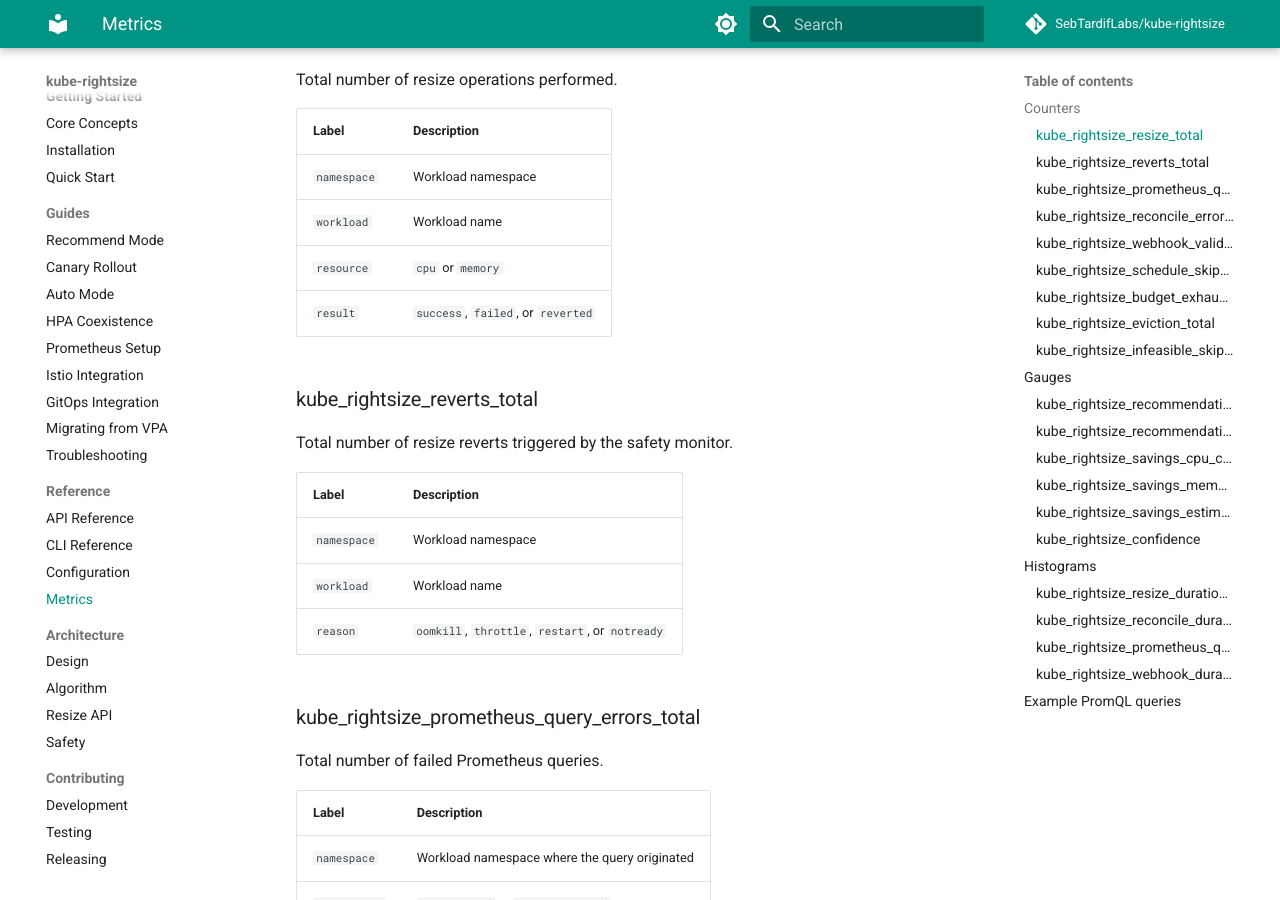
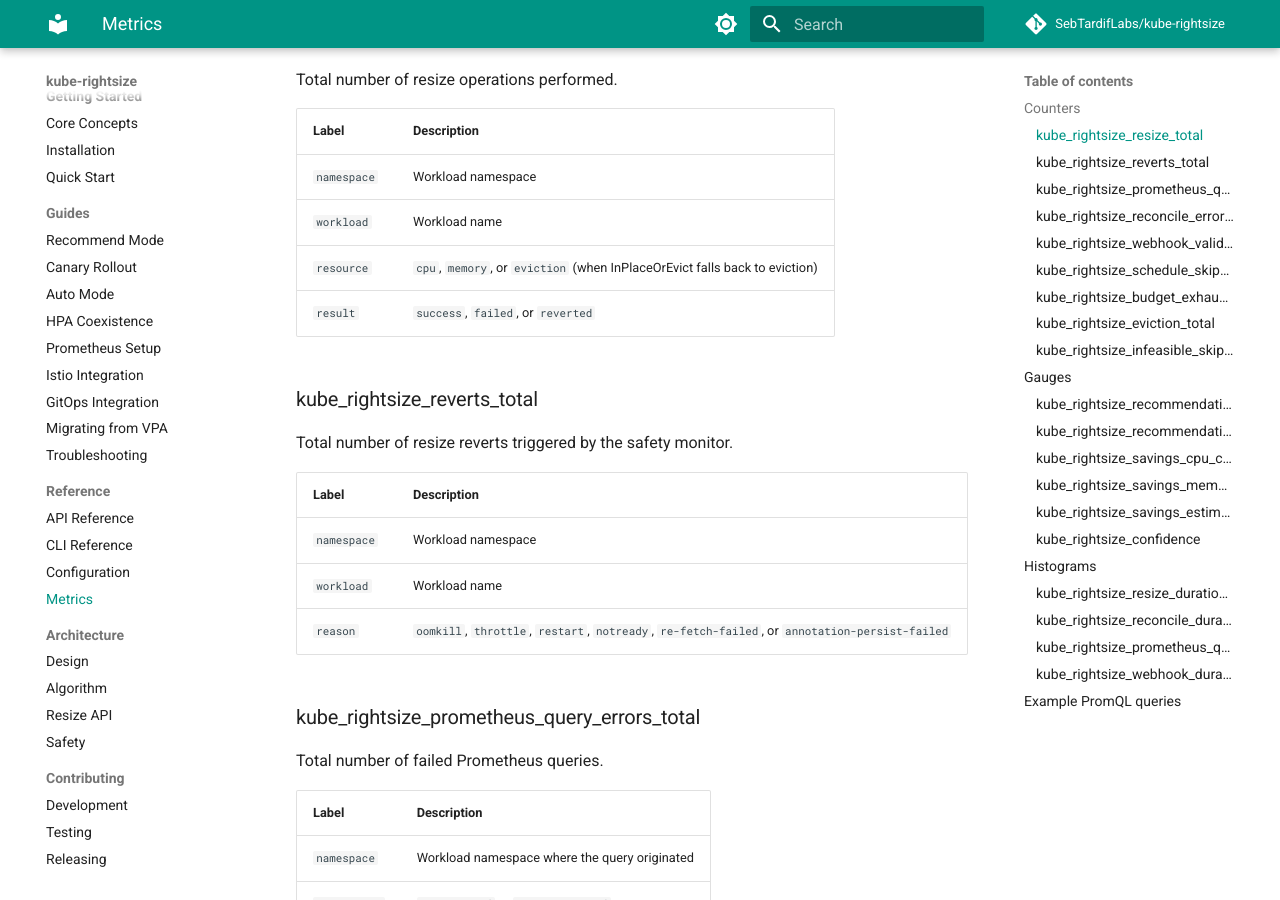
Before and after one commit to attune-io/attune, an MkDocs documentation site: the page built from docs/reference/metrics.md, in a window 1280 px wide and 900 px high, scrolled down 301 px. Built offline with MkDocs 1.6.1 and Material for MkDocs 9.7.7, drawn with Linux system fonts in a browser that asks for light colours; comment, search, counter and statistics services are not loaded.

Commit message:
fix: correct metric label docs and fix gci lint
- metrics.md: eviction_total result label is 'denied' not 'failed'
- metrics.md: resize_total resource label includes 'eviction' value
- metrics.md: reverts_total reason includes re-fetch-failed and
  annotation-persist-failed values
- Fix gci import alignment in session-improve tests

Signed-off-by: Sebastien Tardif <sebtardif@ncf.ca>

```diff
--- a/docs/reference/metrics.md
+++ b/docs/reference/metrics.md
@@ -11,7 +11,7 @@ Total number of resize operations performed.
 |-------|-------------|
 | `namespace` | Workload namespace |
 | `workload` | Workload name |
-| `resource` | `cpu` or `memory` |
+| `resource` | `cpu`, `memory`, or `eviction` (when InPlaceOrEvict falls back to eviction) |
 | `result` | `success`, `failed`, or `reverted` |
 
 ### kube_rightsize_reverts_total
@@ -22,7 +22,7 @@ Total number of resize reverts triggered by the safety monitor.
 |-------|-------------|
 | `namespace` | Workload namespace |
 | `workload` | Workload name |
-| `reason` | `oomkill`, `throttle`, `restart`, or `notready` |
+| `reason` | `oomkill`, `throttle`, `restart`, `notready`, `re-fetch-failed`, or `annotation-persist-failed` |
 
 ### kube_rightsize_prometheus_query_errors_total
 
```
Also changed, not shown: other parts of docs/reference/metrics.md (+1 -1 lines), 1 other file.
